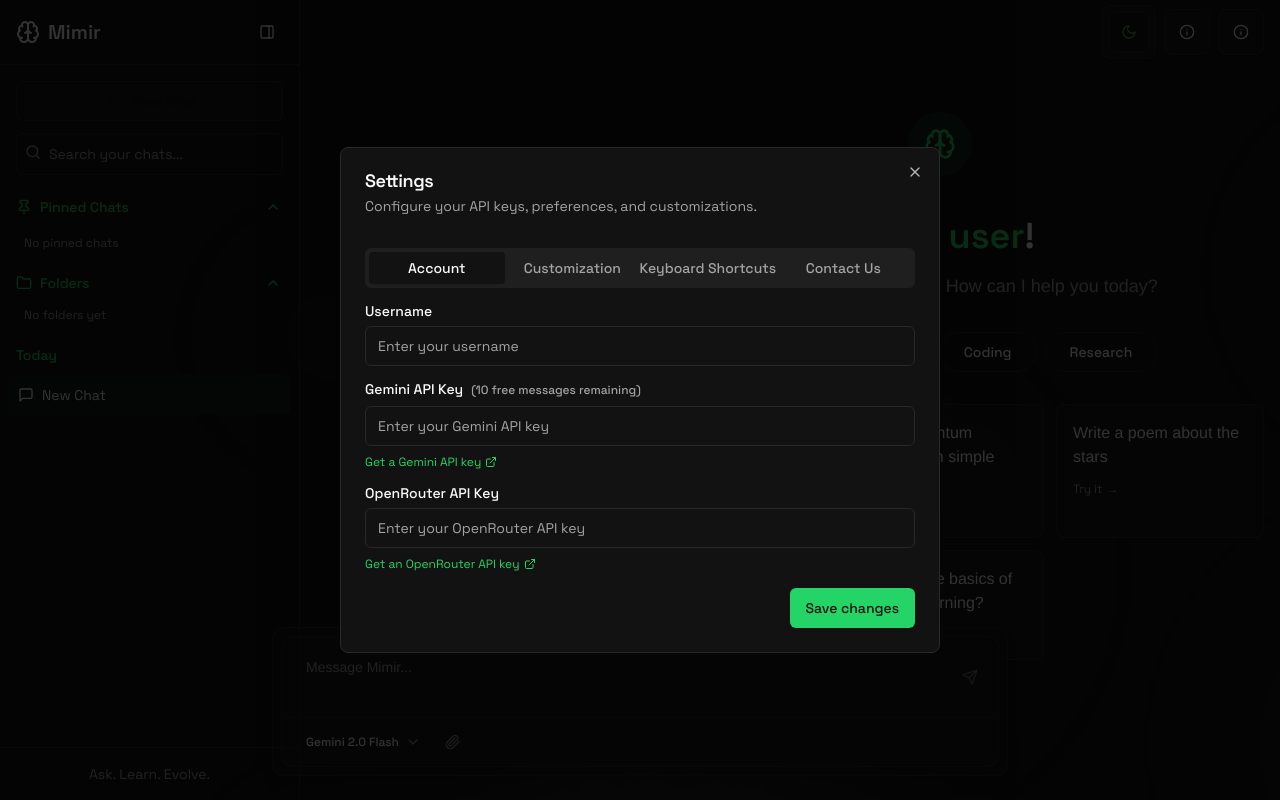
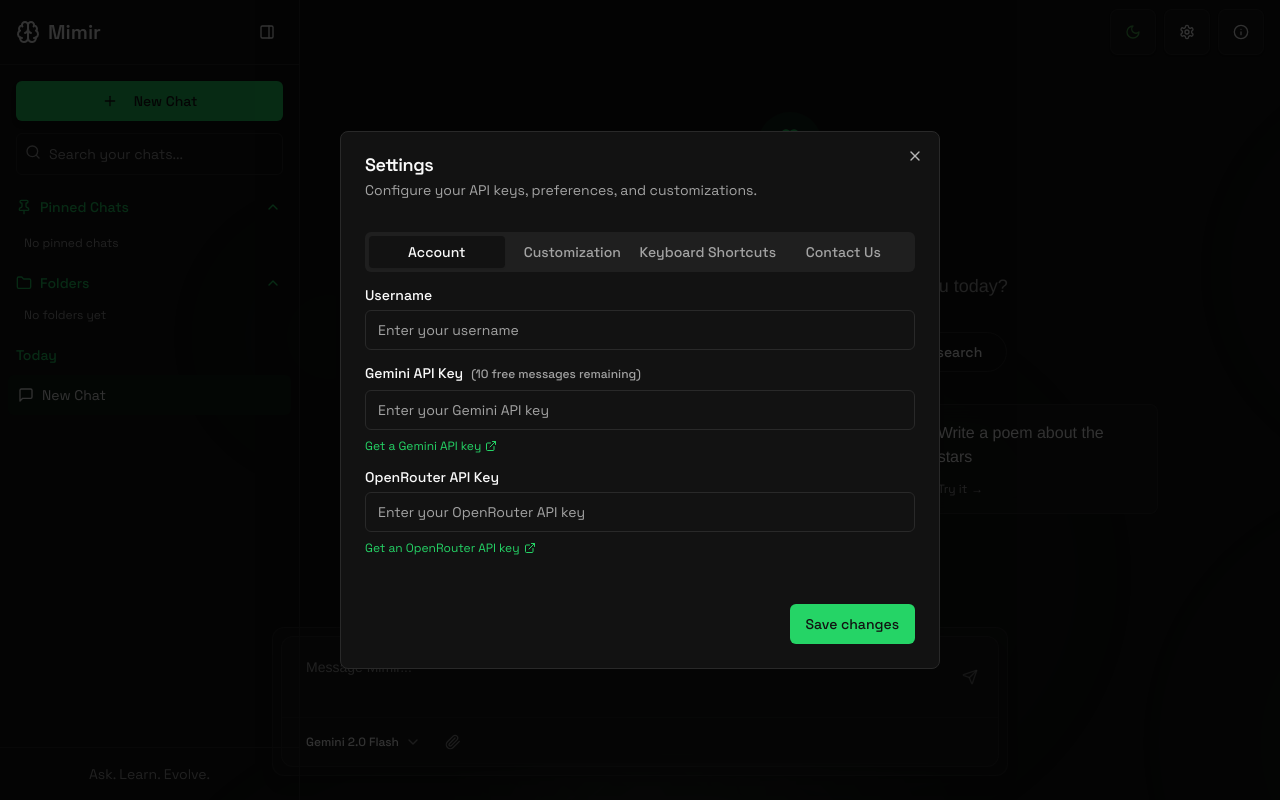
Before and after one commit to iam-sahil/mimir, a React (Vite) app: page / in a window 1280 px wide. Both pictures are taken after a click on the button 1187 px from the left and 32 px from the top of the page. Built offline with nearby package versions, Linux system fonts and the light colour scheme.

Commit message:
Fix UI issues
Fixes the prompt box alignment, settings icon, settings menu resizing, new chat button styling, and theme icon styling.

```diff
--- a/src/components/ChatContainer.tsx
+++ b/src/components/ChatContainer.tsx
@@ -6,7 +6,7 @@ import { EmptyState } from "./EmptyState";
 import { useChat } from "@/contexts/ChatContext";
 import { useSettings } from "@/contexts/SettingsContext";
 import { sendChatRequest } from "@/lib/api";
-import { PanelRight, Info, ArrowDown } from "lucide-react";
+import { PanelRight, Info, ArrowDown, Settings } from "lucide-react";
 import { Button } from "./ui/button";
 import { ThemeSelector } from "./ThemeSelector";
 import { SettingsDialog } from "./SettingsDialog";
@@ -187,8 +187,6 @@ export const ChatContainer = ({
       // Remove the assistant response and all subsequent messages
       const newMessages = currentChat.messages.slice(0, messageIndex);
 
-      // TODO: Update the chat context with the new messages array
-
       // Resend the user message to get a new response
       handleSendMessage(userMessage);
 
@@ -204,7 +202,7 @@ export const ChatContainer = ({
   return (
     <div className={cn(
       "flex flex-col h-screen",
-      sidebarOpen ? "lg:ml-[300px]" : ""
+      sidebarOpen ? "lg:ml-0" : ""  // Fixed: No additional margin when sidebar is open
     )}>
       <header className="h-16 flex items-center justify-between px-4 shrink-0">
         <div></div>
@@ -219,7 +217,7 @@ export const ChatContainer = ({
               onClick={() => setIsSettingsOpen(true)}
               className="h-8 w-8"
             >
-              <Info className="h-5 w-5" />
+              <Settings className="h-5 w-5" />
             </Button>
           </div>
           <div className="glass-effect rounded-lg p-1.5 shadow-sm">
--- a/src/components/SettingsDialog.tsx
+++ b/src/components/SettingsDialog.tsx
@@ -12,7 +12,7 @@ import { Button } from "@/components/ui/button";
 import { Input } from "@/components/ui/input";
 import { Label } from "@/components/ui/label";
 import { Tabs, TabsContent, TabsList, TabsTrigger } from "@/components/ui/tabs";
-import { ExternalLink, Github, Instagram, Mail, Brain } from "lucide-react";
+import { ExternalLink, Github, Instagram, Mail, Brain, Settings } from "lucide-react";
 import { useSettings } from "@/contexts/SettingsContext";
 import { KEYBOARD_SHORTCUTS } from "@/hooks/useHotkeys";
 import { toast } from "sonner";
@@ -32,6 +32,7 @@ export const SettingsDialog = ({ open, onOpenChange }: SettingsDialogProps) => {
   const [customFontFamily, setCustomFontFamily] = useState("");
   const [previewFont, setPreviewFont] = useState(false);
   const freeMessagesRemaining = 10 - settings.freeMessagesUsed;
+  const [activeTab, setActiveTab] = useState("account");
 
   useEffect(() => {
     if (open) {
@@ -97,7 +98,7 @@ export const SettingsDialog = ({ open, onOpenChange }: SettingsDialogProps) => {
 
   return (
     <Dialog open={open} onOpenChange={onOpenChange}>
-      <DialogContent className="sm:max-w-[600px] min-h-[400px]">
+      <DialogContent className="sm:max-w-[600px] min-h-[500px] w-full">
         <DialogHeader>
           <DialogTitle>Settings</DialogTitle>
           <DialogDescription>
@@ -105,15 +106,40 @@ export const SettingsDialog = ({ open, onOpenChange }: SettingsDialogProps) => {
           </DialogDescription>
         </DialogHeader>
 
-        <Tabs defaultValue="account" className="mt-4">
+        <Tabs
+          defaultValue="account"
+          className="mt-4"
+          value={activeTab}
+          onValueChange={setActiveTab}
+        >
           <TabsList className="grid grid-cols-4 mb-4 w-full">
-            <TabsTrigger value="account" className="w-full">Account</TabsTrigger>
-            <TabsTrigger value="customization" className="w-full">Customization</TabsTrigger>
-            <TabsTrigger value="shortcuts" className="w-full">Keyboard Shortcuts</TabsTrigger>
-            <TabsTrigger value="contact" className="w-full">Contact Us</TabsTrigger>
+            <TabsTrigger
+              value="account"
+              className="w-full px-1 py-1.5"
+            >
+              Account
+            </TabsTrigger>
+            <TabsTrigger
+              value="customization"
+              className="w-full px-1 py-1.5"
+            >
+              Customization
+            </TabsTrigger>
+            <TabsTrigger
+              value="shortcuts"
+              className="w-full px-1 py-1.5"
+            >
+              Keyboard Shortcuts
+            </TabsTrigger>
+            <TabsTrigger
+              value="contact"
+              className="w-full px-1 py-1.5"
+            >
+              Contact Us
+            </TabsTrigger>
           </TabsList>
 
-          <TabsContent value="account" className="space-y-4">
+          <TabsContent value="account" className="space-y-4 min-h-[300px]">
             <div className="grid gap-2">
               <Label htmlFor="username">Username</Label>
               <Input
--- a/src/components/Sidebar.tsx
+++ b/src/components/Sidebar.tsx
@@ -124,7 +124,7 @@ export const Sidebar = ({ isOpen, onClose }: SidebarProps) => {
 
         <div className="p-4 space-y-3">
           <Button
-            className="w-full justify-center font-space-grotesk glass-effect transition-all hover:shadow-lg bg-primary text-primary-foreground"
+            className="w-full justify-center font-space-grotesk bg-primary hover:bg-primary/90 text-primary-foreground shadow-md"
             onClick={() => {
               createNewChat();
               if (isMobile) onClose();
--- a/src/components/ThemeSelector.tsx
+++ b/src/components/ThemeSelector.tsx
@@ -73,7 +73,7 @@ export const ThemeSelector = () => {
   return (
     <DropdownMenu>
       <DropdownMenuTrigger asChild>
-        <Button variant="outline" size="icon">
+        <Button variant="ghost" size="icon" className="h-8 w-8">
           {getThemeIcon(currentTheme)}
         </Button>
       </DropdownMenuTrigger>
```
